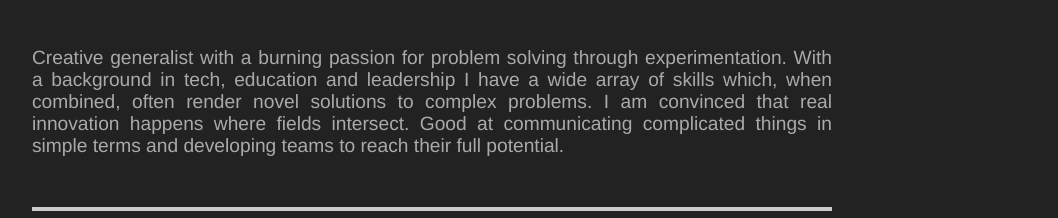
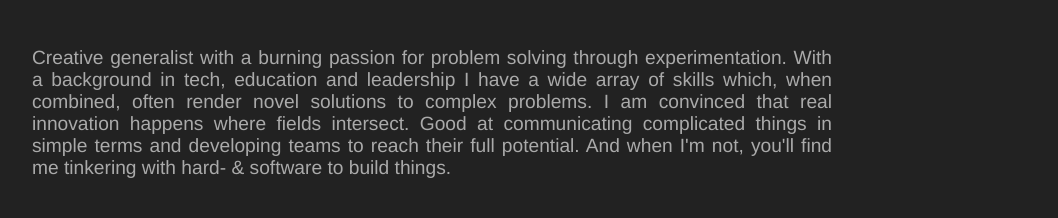
Before and after one commit to bnaucler/bnaucler.se, a plain HTML site: page index.html in a window 1280 px wide. Shown: the part 582-800 px from the top of the page, without its empty margins (208-1266 px from the left). Drawn offline with Linux system fonts and the light colour scheme.

Commit message:
Updating ingress

```diff
--- a/index.html
+++ b/index.html
@@ -23,7 +23,7 @@
         <h2 id="subtitle">Curriculum Vitae</h2>
         <div class="biggap"></div>
 
-        <div id="ingress">Creative generalist with a burning passion for problem solving through experimentation. With a background in tech, education and leadership I have a wide array of skills which, when combined, often render novel solutions to complex problems. I am convinced that real innovation happens where fields intersect. Good at communicating complicated things in simple terms and developing teams to reach their full potential.</div>
+        <div id="ingress">Creative generalist with a burning passion for problem solving through experimentation. With a background in tech, education and leadership I have a wide array of skills which, when combined, often render novel solutions to complex problems. I am convinced that real innovation happens where fields intersect. Good at communicating complicated things in simple terms and developing teams to reach their full potential. And when I'm not, you'll find me tinkering with hard- &amp; software to build things.</div>
 
         <div class="biggap"></div>
         <div id="data"></div>
```
